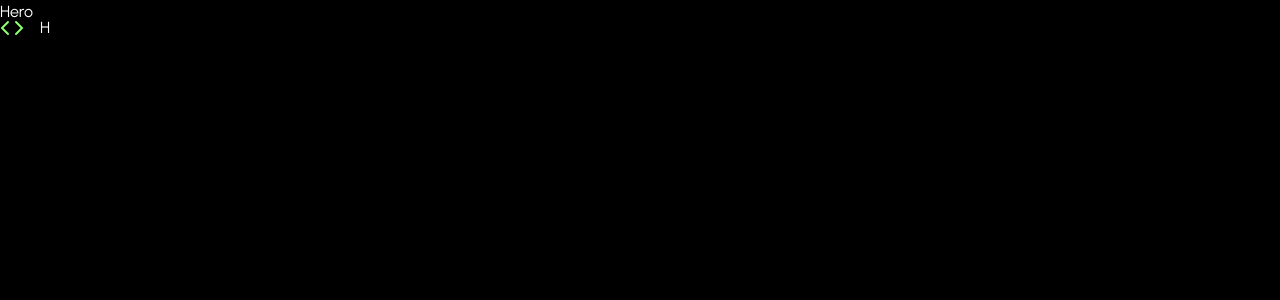
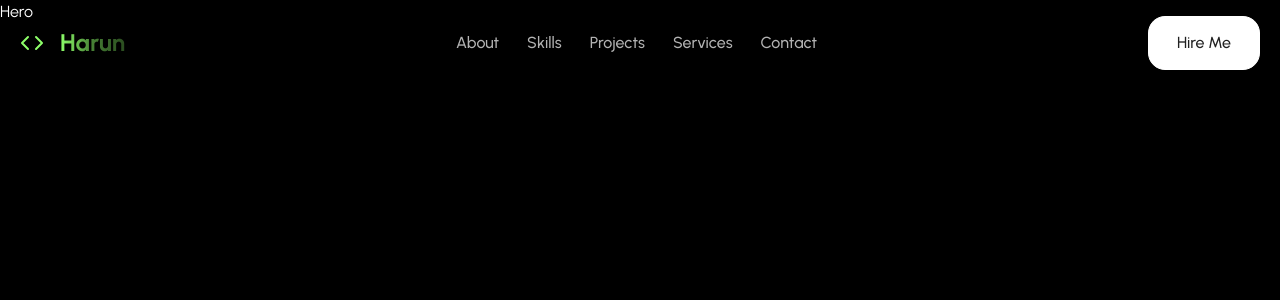
Before and after one commit to HarunBappi/Full-Stack-Developer-Portfolio, a React (Vite) app: page / in a window 1280 px wide. Shown: the top 300 px of the page. Built offline with nearby package versions, Linux system fonts and the light colour scheme.

Commit message:
navbar added with full responsive

```diff
--- a/src/Components/Layout/Navbar.jsx
+++ b/src/Components/Layout/Navbar.jsx
@@ -1,50 +1,105 @@
-import React, { useEffect, useState } from 'react';
-import { NAV_LINKS, PERSONAL_INFO } from '../../utilities/constants';
-import { scrollToSection, useScrollSpy } from '../../Hooks/useScrollSpy';
-import { Code } from 'lucide-react';
+import React, { useEffect, useState } from "react";
+import { NAV_LINKS, PERSONAL_INFO } from "../../utilities/constants";
+import { scrollToSection, useScrollSpy } from "../../Hooks/useScrollSpy";
+import { Code, Menu, X } from "lucide-react";
 
 const Navbar = () => {
-    const [isMenuOpen, setIsMenuOpen] = useState(false)
-    const [isScroolled, setIsScrolled] = useState(false)
-    const activeSection = useScrollSpy(NAV_LINKS.map(link => link.id))
+  const [isMenuOpen, setIsMenuOpen] = useState(false);
+  const [isScroolled, setIsScrolled] = useState(false);
+  const activeSection = useScrollSpy(NAV_LINKS.map((link) => link.id));
 
-    useEffect(()=>{
-        const handleScroll = ()=>{
-            setIsScrolled(window.scrollY > 50)
-        }
-        window.addEventListener("scroll", handleScroll)
-        return () => window.removeEventListener("scroll", handleScroll)
-    },[])
+  useEffect(() => {
+    const handleScroll = () => {
+      setIsScrolled(window.scrollY > 50);
+    };
+    window.addEventListener("scroll", handleScroll);
+    return () => window.removeEventListener("scroll", handleScroll);
+  }, []);
 
-    const handleNavClick = (sectionId) =>{
-        scrollToSection(sectionId)
-        setIsMenuOpen(false)
-    }
+  const handleNavClick = (sectionId) => {
+    scrollToSection(sectionId);
+    setIsMenuOpen(false);
+  };
   return (
-        <div>
-            <nav className={`fixed top-o left-0 right-0 z-1000 w-full py-4 transition-all duration-300 ${isScroolled  ? "bg-black/30 backdrop-blur-lg" : "bg-transparent"}`}>
-                <div className=''>
-                    <div className=''>
+    <nav
+      className={`fixed top-0 left-0 right-0 z-1000 w-full py-4 transition-all duration-300 ${isScroolled ? "bg-black/30 backdrop-blur-lg" : "bg-transparent"}`}
+      style={{ transform: "translate3d(0,0,0)" }}
+    >
+      <div className="max-w-330 mx-auto px-5">
+        <div className="flex items-center justify-between">
           {/* LOGO */}
-                        <div className='flex items-center gap-4'>
+          <div className="flex items-center gap-4">
             <Code className="w-6 h-6 text-primary"></Code>
-                            <button onClick={()=> window.scrollTo({top:0, behavior: "smooth"})}>
-                                {PERSONAL_INFO.name.split('')[0]}
+            <button
+              onClick={() => window.scrollTo({ top: 0, behavior: "smooth" })}
+              className="text-2xl font-bold bg-linear-to-r from-primary via-primary/50 to-primary/30 bg-clip-text text-transparent hover:opacity-80 transition-opacity"
+              aria-label="home"
+            >
+              {PERSONAL_INFO.name.slice(0, 5)}
             </button>
           </div>
           {/* Desktop navigations */}
-                        <nav className=''>
-                            {NAV_LINKS.map(link => {
-                                <button key={link.id} onClick={()=> handleNavClick(link.id)}
-                                className={`text-base font-medium transition-all duration-300 ${activeSection === link.id ? "text-white" : "text-white/70 hover:text-white"}`}>
+          <nav className="hidden md:flex items-center gap-7">
+            {NAV_LINKS.map((link) => (
+              <button
+                key={link.id}
+                onClick={() => handleNavClick(link.id)}
+                className={`text-base font-medium transition-all duration-300 ${activeSection === link.id ? "text-white" : "text-white/70 hover:text-white"}`}
+              >
                 {link.label}
               </button>
-                            })}
+            ))}
           </nav>
+          {/* CTA Button */}
+          <div className="hidden md:flex items-center gap-2">
+            <button
+              onClick={() => handleNavClick("contact")}
+              className="px-7 py-3.5 bg-white text-[#212121] font-medium text-base
+                 rounded-[17px] border border-white hover:bg-white/90 transition-all duration-300"
+            >
+              Hire Me
+            </button>
+          </div>
+          {/* Mobile Menu Button*/}
+          <button
+            onClick={() => setIsMenuOpen(!isMenuOpen)}
+            className="md:hidden p-4 text-white hover:text-white/80 transition-colors"
+            aria-label="menu"
+            aria-expanded={isMenuOpen}
+          >
+            {isMenuOpen ? (
+              <X className="w-6 h-6"></X>
+            ) : (
+              <Menu className="w-6 h-6"></Menu>
+            )}
+          </button>
+        </div>
+      </div>
+
+      {/* Mobile Menu */}
+      <div
+        className={`md:hidden transition-all duration-300 overflow-hidden ${isMenuOpen ? "max-h-96 opacity-100" : "max-h-0 opacity-0"}`}
+      >
+        <div className="bg-black/95 backdrop-blur-lg border-t border-white/10 px-5 py-6 space-y-3">
+          {NAV_LINKS.map((link) => (
+            <button
+              key={link.id}
+              onClick={() => handleNavClick(link.id)}
+              className={`block w-full text-left px-4 py-3 rounded-lg font-medium transition-all duration-300 ${activeSection === link.id ? "text-white bg-white/10" : "text-white/70 hover:text-white hover:bg-white/50"}`}
+            >
+              {link.label}
+            </button>
+          ))}
+          <button
+            onClick={() => handleNavClick("contact")}
+            className="w-full px-7 py-3.5 bg-white text-[#212121] font-medium text-base
+                 rounded-[17px] border border-white hover:bg-white/90 transition-all duration-300 mt-2"
+          >
+            Hire Me
+          </button>
         </div>
       </div>
     </nav>
-        </div>
   );
 };
 
```
Lines whose indentation alone changed are shown as unchanged.
